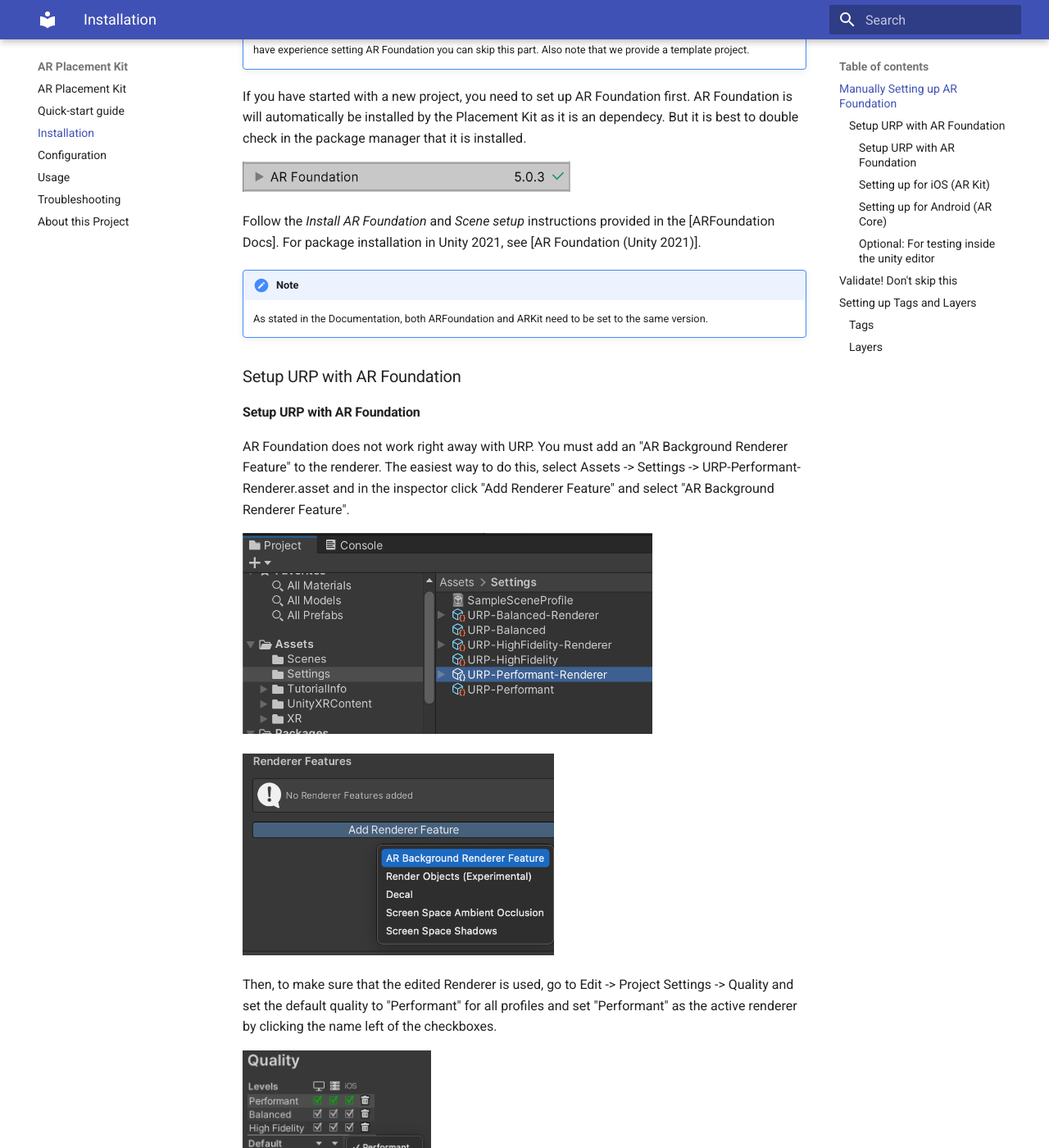
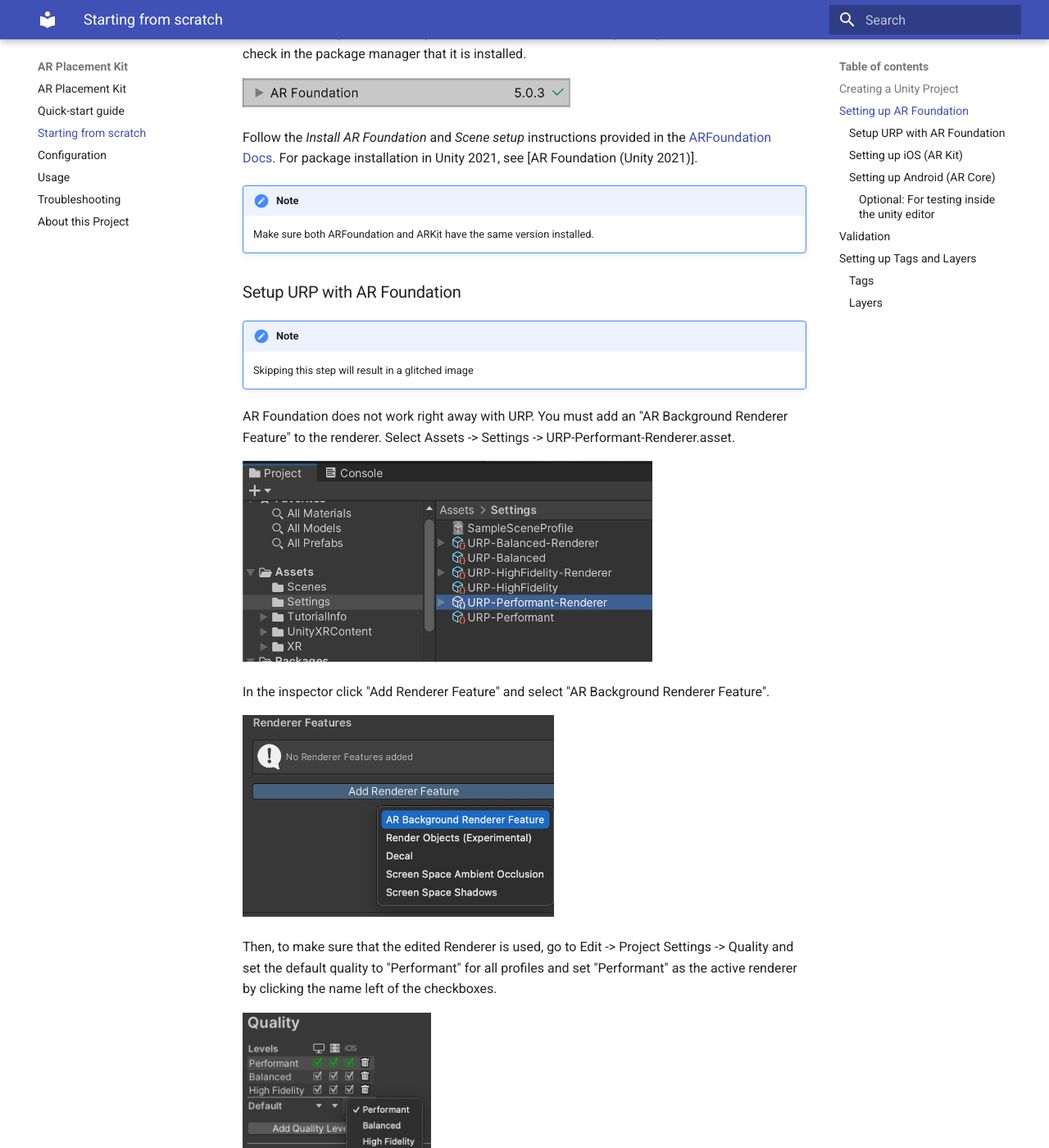
Before and after one commit to Ditached/ARPlacementKit-Docs, an MkDocs documentation site: the page built from docs/installation.md, in a window 1280 px wide and 1400 px high, scrolled down 1275 px. Shown: the whole window at 82% size. Built offline with MkDocs 1.6.1 and Material for MkDocs 9.7.7, drawn with Linux system fonts in a browser that asks for light colours; some of the changed text lies outside the part shown.

Commit message:
Formatting and wording

```diff
--- a/docs/installation.md
+++ b/docs/installation.md
@@ -1,10 +1,10 @@
-//# Manual Setup
-
-## Manually Setting up AR Foundation
+# Starting from scratch
 
 !!! note
 
-    If you used the template project from Github, you can skip this section.
+    If you used the template project from Github, you can skip this page.
+
+## Creating a Unity Project
 
 **It is recommended to start with a new project. The best option is to use the 3D (URP) starting template provided by Unity when starting a new project.**
 
@@ -12,55 +12,56 @@
 
 In order for the package to work, there a few important requirements:
 
-> - Your project needs to use URP (Universal Render Pipeline)
-> - No version of AR Foundation below 5.0 is installed (When no version is installed, the package will do it)
-> - You are using Unity 2021.2 or higher
+- Your project needs to use URP (Universal Render Pipeline)
+- No version of AR Foundation below 5.0 is installed (When no version is installed, the package will do it)
+- You are using Unity 2021.2 or higher
+
+![Image title](images/NewInputSystemPrompt.png){ align=left, width=300px }
 
 When first installing the package from the package manager it might warn you that the new input system is used. Press *YES* to restart the editor.
 
-![Image title](images/NewInputSystemPrompt.png){ align=left, width=300px }
 
 After the editor has restarted, you can start using the package. If at this point there are any error related to the package, make sure to check it out the troubleshooting section. Again, a new project is the best way to make sure no conflicts with other packages are the problem.
 
-!!! note
 
-    This following part is only related to AR Foundation. It is the same whether you use AR Placement Kit or not. If you have experience setting AR Foundation you can skip this part. Also note that we provide a template project.
+## Setting up AR Foundation
 
 If you have started with a new project, you need to set up AR Foundation first. AR Foundation is will automatically be installed by the Placement Kit as it is an dependecy.
 But it is best to double check in the package manager that it is installed.
 
 ![Image title](images/ARFoundationPackage.png){ align=left, width=400px }
 
-Follow the *Install AR Foundation* and *Scene setup* instructions provided in the [ARFoundation Docs].
+Follow the *Install AR Foundation* and *Scene setup* instructions provided in the [ARFoundation Docs](https://docs.unity3d.com/Packages/com.unity.xr.arfoundation@5.0/manual/project-setup/project-setup.html).
 For package installation in Unity 2021, see [AR Foundation (Unity 2021)].
 
 !!! note
 
-    As stated in the Documentation, both ARFoundation and ARKit need to be set to the same version.
+    Make sure both ARFoundation and ARKit have the same version installed.
 
 ### Setup URP with AR Foundation
 
-#### Setup URP with AR Foundation
+!!! note
+
+    Skipping this step will result in a glitched image
 
 AR Foundation does not work right away with URP.
 You must add an "AR Background Renderer Feature" to the renderer.
-The easiest way to do this, select Assets -> Settings -> URP-Performant-Renderer.asset and in the inspector click "Add Renderer Feature" and select "AR Background Renderer Feature".
+Select Assets -> Settings -> URP-Performant-Renderer.asset.
 
-![Image title](images/RendererFile.png){ align=left, width=500px }
+![Image title](images/RendererFile.png){ align=right, width=500px }
+
+In the inspector click "Add Renderer Feature" and select "AR Background Renderer Feature".
 
 ![Image title](images/RendererFeature.png){ align=left, width=380px }
 
 Then, to make sure that the edited Renderer is used, go to Edit -> Project Settings -> Quality and set the default quality to "Performant" for all profiles and set "Performant" as the active renderer by clicking the name left of the checkboxes.
 
-![Image title](images/QualitySettings.png){ align=left, width=230px }
+![Image title](images/QualitySettings.png){ align=right, width=230px }
 
-Alternatively, follow these [steps here to set it up](https://docs.unity3d.com/Packages/com.unity.xr.arfoundation@5.0/manual/project-setup/universal-render-pipeline.html). by creating the renderer from scratch.
+Alternatively, follow [these steps](https://docs.unity3d.com/Packages/com.unity.xr.arfoundation@5.0/manual/project-setup/universal-render-pipeline.html) to set it up by creating the renderer from scratch.
 
-!!! note
 
-    Skipping this step will result in a glitched image
-
-#### Setting up for iOS (AR Kit)
+### Setting up iOS (AR Kit)
 
 First, enable ARKit in Project Settings -> XR Plugin-Management -> iOS -> ARKit.
 
@@ -70,22 +71,17 @@
 
 ![Image title](images/ARKitSupport.png){ align=left, width=500px }
 
-Detailed instructions at [ARKit Docs].
+Detailed instructions in the [ARKit Docs](https://docs.unity3d.com/Packages/com.unity.xr.arkit@5.0/manual/project-configuration-arkit.html).
 
-!!! note
+If you have any trouble setting up ARKit, meaning you can't build or get a black screen, take a look at the [Unity Manual for ARCore setup](https://docs.unity3d.com/Packages/com.unity.xr.arcore@5.0/manual/project-configuration-arcore.html).
 
-    You can either install for iOS or Android or both. If you just need a single platform, you can skip the other one.
-    The AR scanning guide at the beginning is only available for iOS.
-
-If you have any trouble setting up ARKit, meaning you can't build or get a black screen, take a look at the [Unity Manual for ARCore setup].
-
-Additionally, reduce code stripping for iOS by setting \_Project Settings -> Player -> iOS -> Managed Stripping Level to "Minimal"\_. For more info see [Unity Manual - Code Stripping].
+Additionally, reduce code stripping for iOS by setting \_Project Settings -> Player -> iOS -> Managed Stripping Level to "Minimal". For more info see [Unity Manual - Code Stripping](https://docs.unity3d.com/Manual/ManagedCodeStripping.html).
 
 ![Image title](images/CodeStripping.png){ align=left, width=500px }
 
-#### Setting up for Android (AR Core)
+### Setting up Android (AR Core)
 
-Follow the instructions from the [ARCore Docs].
+Follow the instructions from the [ARCore Docs](https://docs.unity3d.com/Packages/com.unity.xr.arcore@5.0/manual/project-configuration-arcore.html).
 
 If you have any trouble setting up ARCore, meaning you can't build or get a black screen, take a look at the [Unity Manual for ARCore setup].
 
@@ -94,15 +90,13 @@
 - Add the "XR Environment" window from Window -> AR Foundation -> XR
 - inside the "XR Environment", install the Sample Environments from the drop-down
 
-## Validate! Don't skip this
+## Validation
 
-!!! note
-
-    Don't miss this quick step. AR Foundation validates that every thing is set up correctly. If you skip this step, you might get errors later on.
+It's recommended to validate the configuration. This can prevent running into errors later on.
 
 ![Image title](images/Validation.png){ align=left, width=550px }
 
-You can check Android and iOS. Make sure everything is green.
+You can check Android and iOS. Make sure everything is green before you proceed.
 
 ## Setting up Tags and Layers
 
```
Also changed, not shown: docs/configuration.md (+47 -23 lines), docs/index.md (+17 -26 lines), docs/troubleshooting.md (+3 -0 lines), docs/usage.md (+1 -3 lines).
